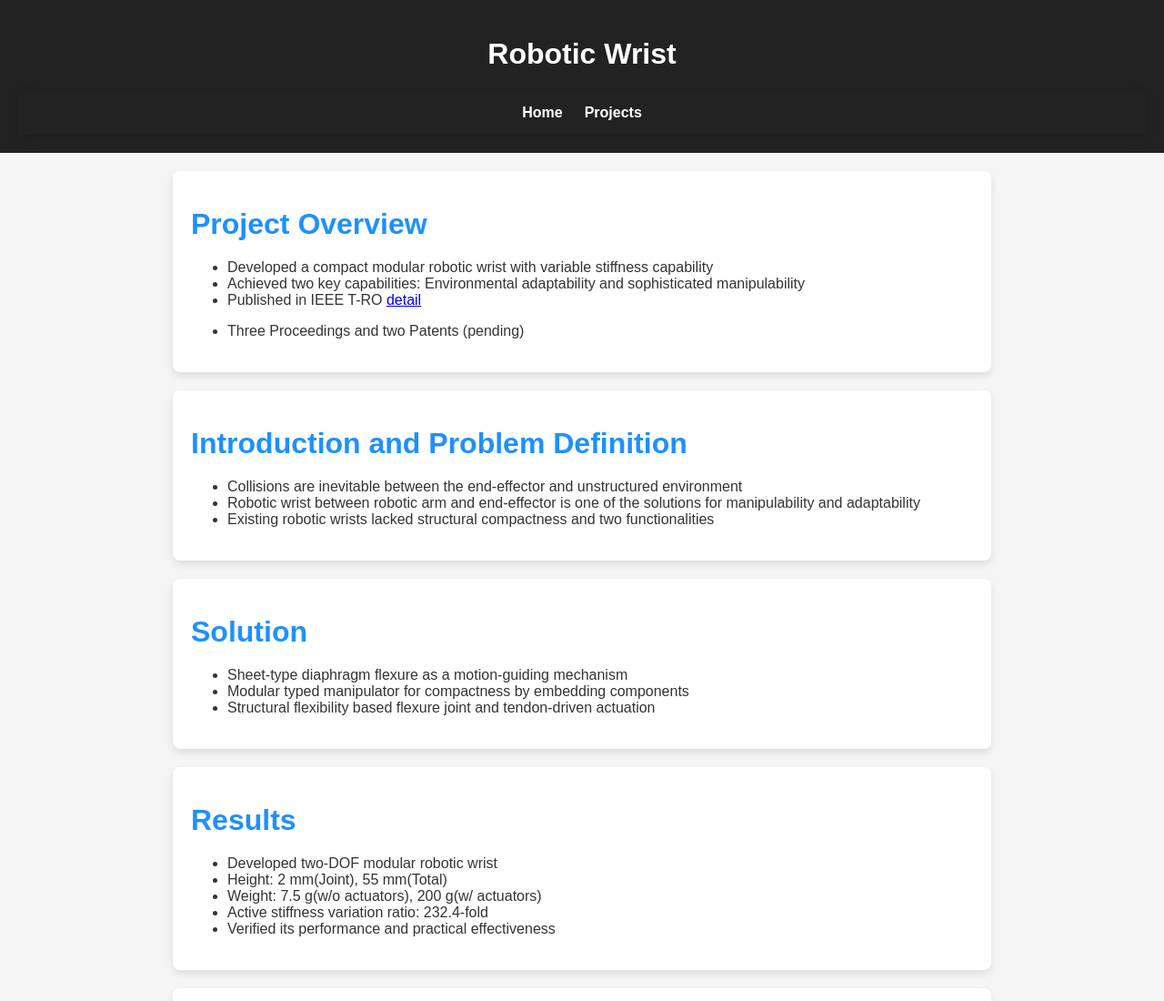
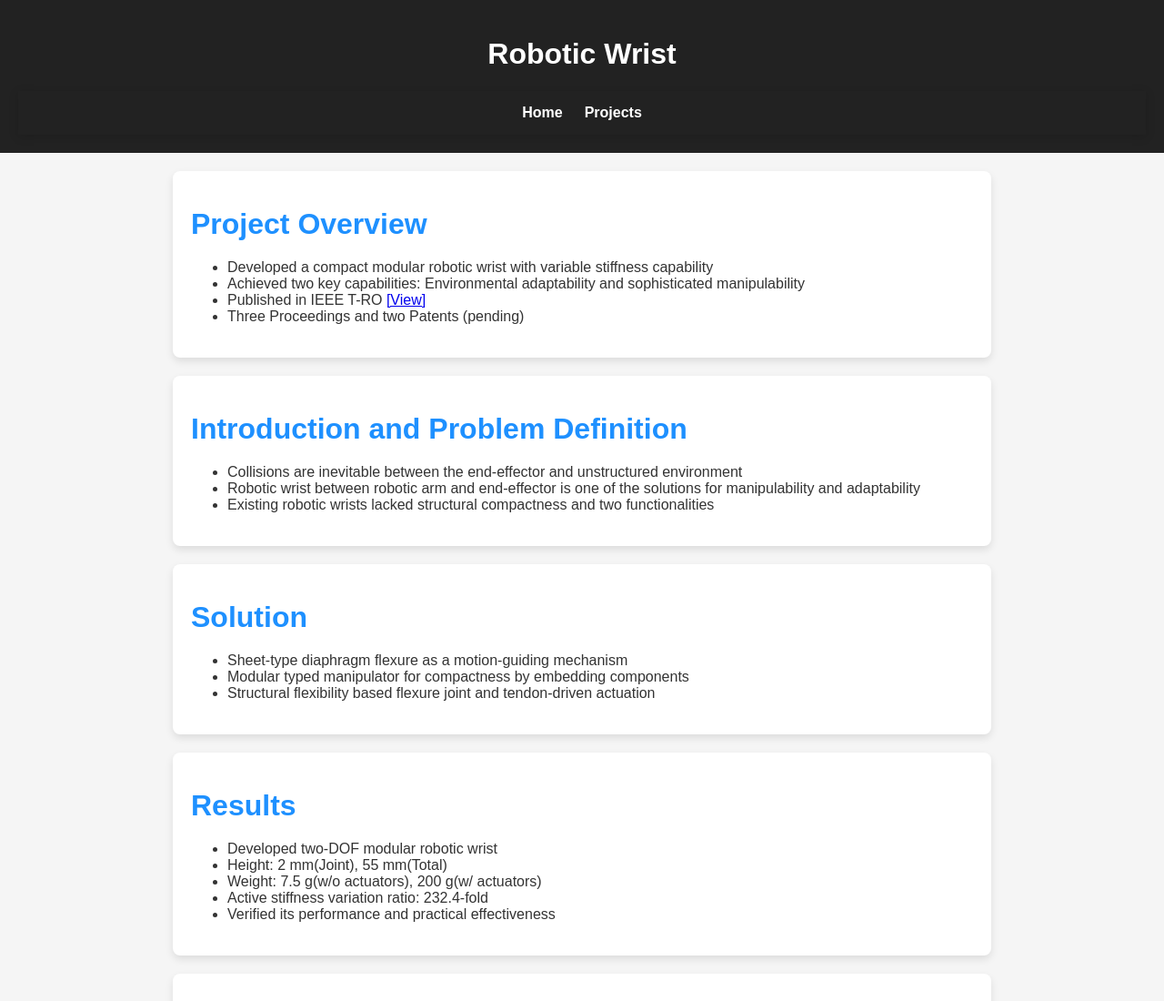
Before and after one commit to HS-robotics/HS-robotics.github.io, a plain HTML site: page robotic_wrist.html in a window 1280 px wide. Shown: the top 1100 px of the page at 91% size. Drawn offline with Linux system fonts and the light colour scheme.

Commit message:
Update robotic_wrist.html

```diff
--- a/robotic_wrist.html
+++ b/robotic_wrist.html
@@ -128,7 +128,7 @@
             <ul>
                 <li>Developed a compact modular robotic wrist with variable stiffness capability</li>
                 <li>Achieved two key capabilities: Environmental adaptability and sophisticated manipulability
-                <li>Published in IEEE T-RO <a href="https://ieeexplore.ieee.org/document/10745776">detail</a></p></li>
+                <li>Published in IEEE T-RO <a href="https://ieeexplore.ieee.org/document/10745776">[View]</a></li>
                 <li>Three Proceedings and two Patents (pending) </li>
             </ul>
         </section>
```
